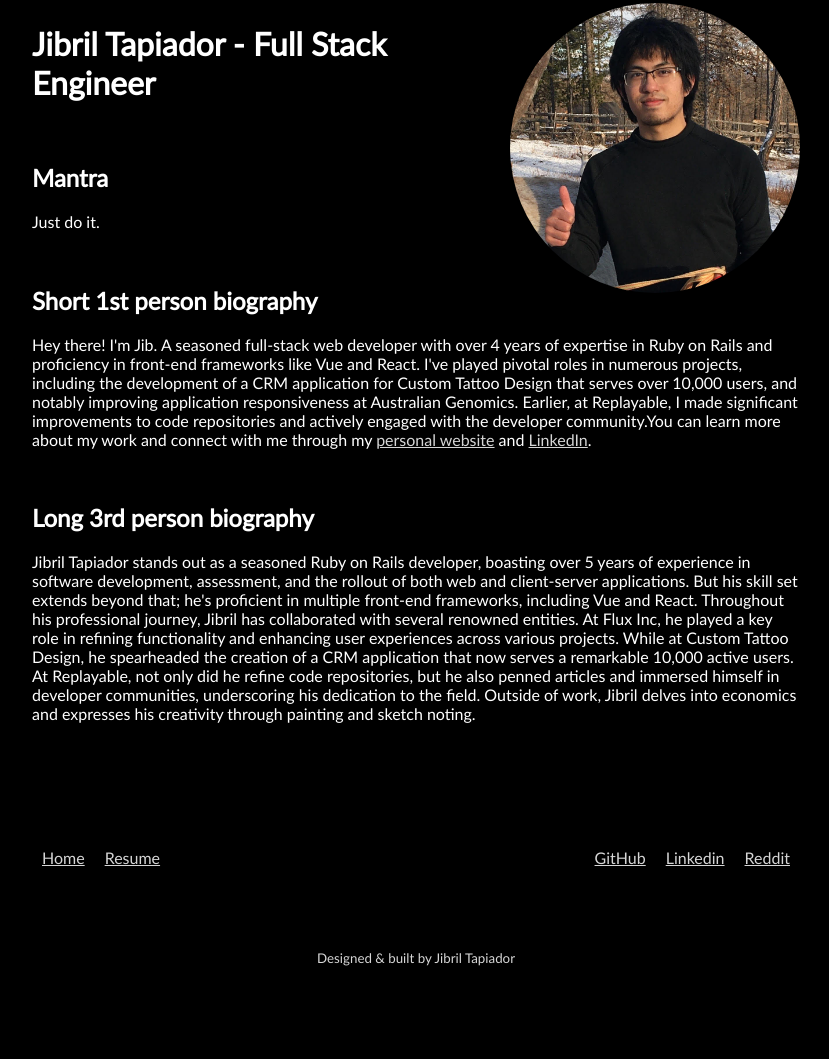
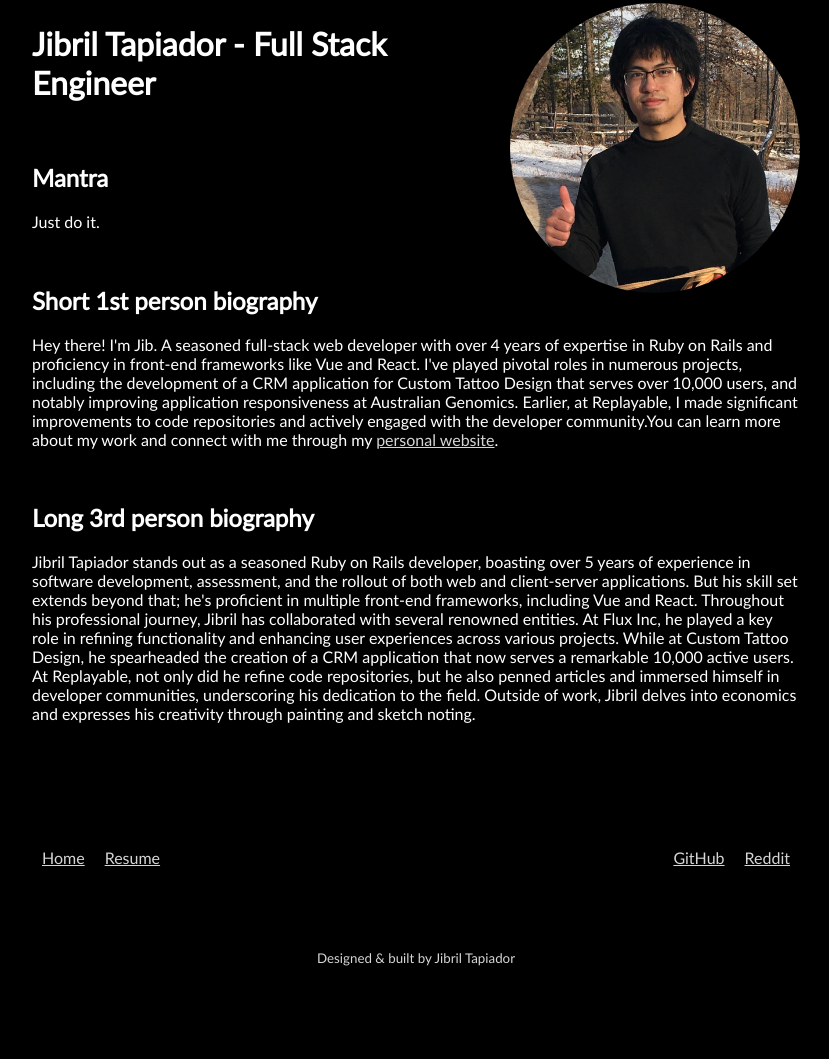
Before and after one commit to jibrilt/jibrilt.github.io, a plain HTML site: page about.html in a window 1280 px wide. Shown: the part 157-1216 px from the top of the page, without its empty margins (224-1053 px from the left). Drawn offline with Linux system fonts and the light colour scheme.

Commit message:
hides linkedin profile

```diff
--- a/about.html
+++ b/about.html
@@ -45,7 +45,7 @@
                     <a class="nav-link" href="/">Home</a>
                     <a class="nav-link" href="/about">About</a>
                     <a rel="me" target="__blank" href="https://github.com/jibrilt" title="GitHub">GitHub</a>
-                    <a rel="me" target="__blank" href="https://linkedin.com/in/jibril-tapiador/" title="LinkedIn">LinkedIn</a>
+                    <!-- <a rel="me" target="__blank" href="https://linkedin.com/in/jibril-tapiador/" title="LinkedIn">LinkedIn</a> -->
                     <a rel="me" target="__blank" href="https://reddit.com/user/jibrilt/" title="Reddit">Reddit</a>
                 </nav>
             </div>
@@ -65,7 +65,7 @@
             <br>
             <h2>Short 1st person biography</h2>
             <p>
-                Hey there! I'm Jib. A seasoned full-stack web developer with over 4 years of expertise in Ruby on Rails and proficiency in front-end frameworks like Vue and React. I've played pivotal roles in numerous projects, including the development of a CRM application for Custom Tattoo Design that serves over 10,000 users, and notably improving application responsiveness at Australian Genomics. Earlier, at Replayable, I made significant improvements to code repositories and actively engaged with the developer community.You can learn more about my work and connect with me through my <a href="https://www.jibriltapiador.com" target="_blank">personal website</a> and <a href="https://www.linkedin.com/in/jibril-tapiador/" target="_blank">LinkedIn</a>.
+                Hey there! I'm Jib. A seasoned full-stack web developer with over 4 years of expertise in Ruby on Rails and proficiency in front-end frameworks like Vue and React. I've played pivotal roles in numerous projects, including the development of a CRM application for Custom Tattoo Design that serves over 10,000 users, and notably improving application responsiveness at Australian Genomics. Earlier, at Replayable, I made significant improvements to code repositories and actively engaged with the developer community.You can learn more about my work and connect with me through my <a href="https://www.jibriltapiador.com" target="_blank">personal website</a>. <!--and <a href="https://www.linkedin.com/in/jibril-tapiador/" target="_blank">LinkedIn</a>.-->
             </p>
             <br>
             <h2>Long 3rd person biography</h2>
@@ -81,7 +81,7 @@
                     <a class="nav-link" target="__blank" href="assets/jibril-tapiador-resume2.pdf">Resume</a>
                     <span class="flex-1"></span>
                     <a rel="me" class="nav-link" target="__blank" href="https://github.com/jibrilt" title="GitHub">GitHub</a>
-                    <a rel="me" class="nav-link" target="__blank" href="https://www.linkedin.com/in/jibril-tapiador/" title="Linkedin">Linkedin</a>
+                    <!--<a rel="me" class="nav-link" target="__blank" href="https://www.linkedin.com/in/jibril-tapiador/" title="Linkedin">Linkedin</a>-->
                     <a rel="me" class="nav-link" target="__blank" href="https://reddit.com/user/jibrilt/" title="Reddit">Reddit</a>
                     <!--<a rel="me" class="nav-link" target="__blank" href="https://medium.com/@jibriltapiador" title="Talks">Blog (Medium)</a>-->
                 </nav>
```
Also changed, not shown: index.html (+3 -3 lines), 1 other file.
